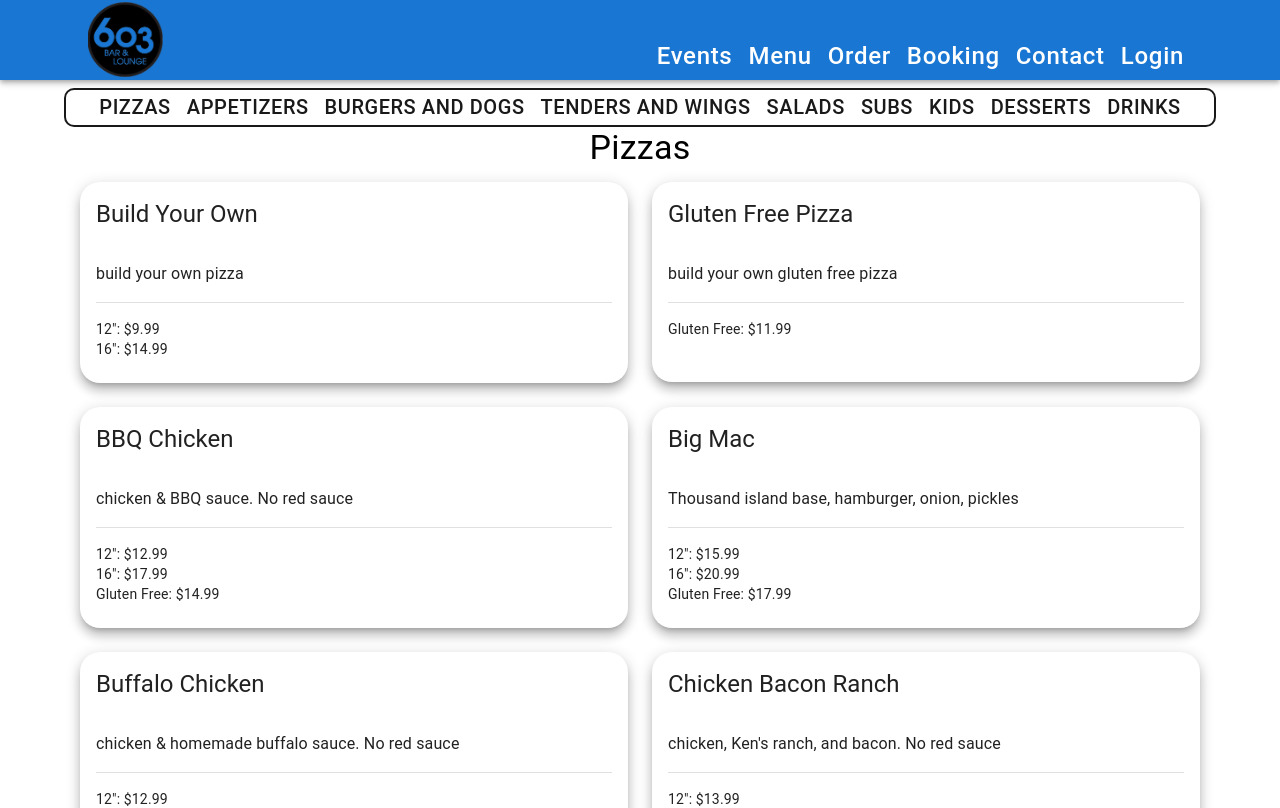
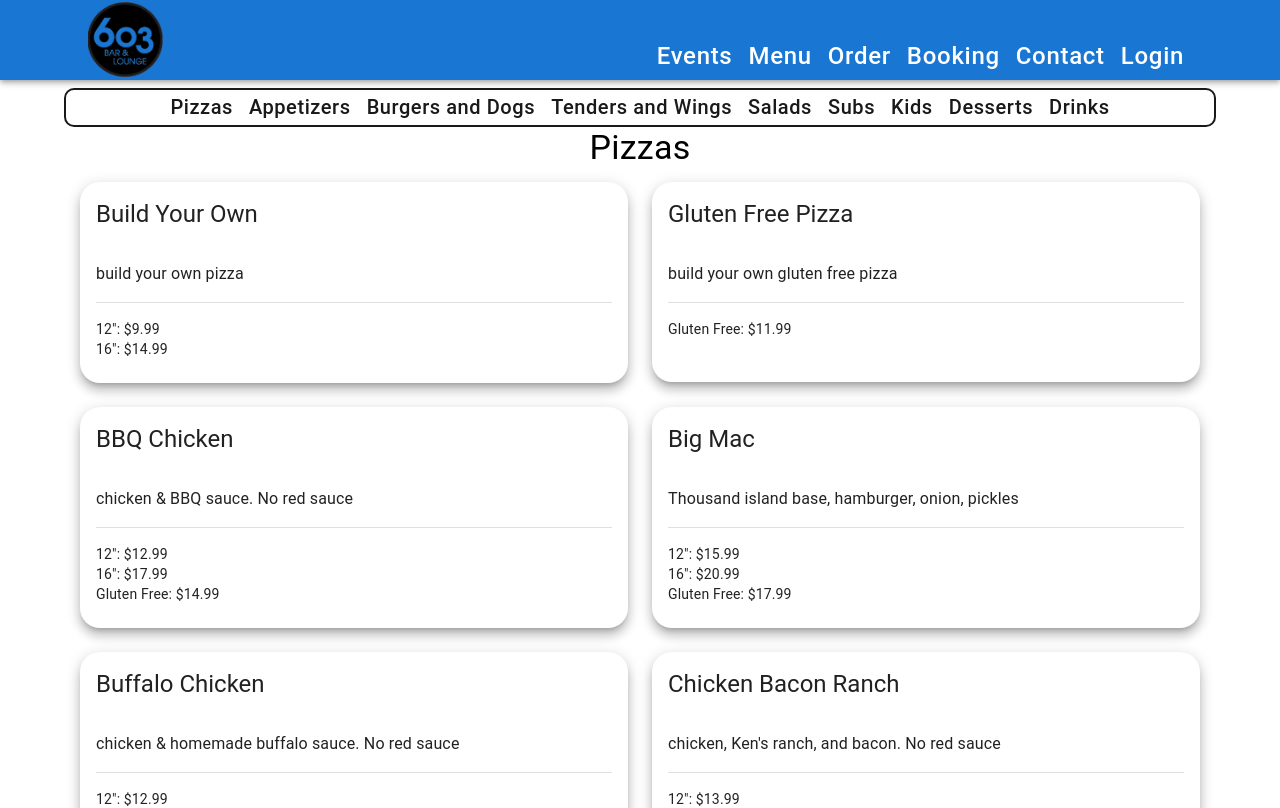
Before and after one commit to TimL94/BlockBudsters, a React (Vite) app in the folder client/: page /Menu in a window 1280 px wide. Shown: the top 808 px of the page. Built offline with nearby package versions, Linux system fonts and the light colour scheme.

Commit message:
set textTransform to none on innner menu links for a more appealing look

```diff
--- a/client/src/pages/Menu.jsx
+++ b/client/src/pages/Menu.jsx
@@ -13,7 +13,7 @@ import Desserts from '../components/menu components/Desserts';
 
 
 function linkItems() {
-    const linkSx = { mx: 1, fontSize: '1.25rem' }
+    const linkSx = { mx: 1, fontSize: '1.25rem', textTransform: 'none' }
                 return (
                 <>
                 <Link variant='button' underline='none' color='inherit' href='#pizzas' sx={linkSx}>{'Pizzas'}</Link>
```
